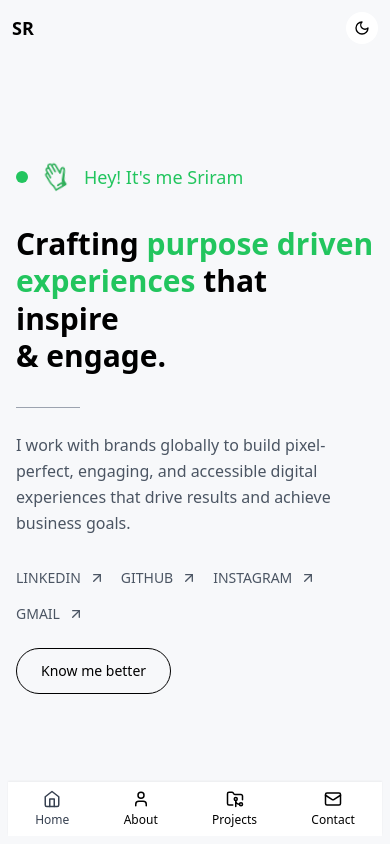
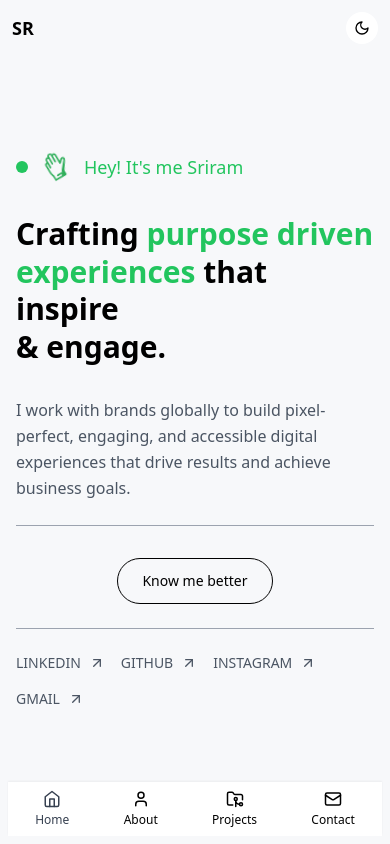
Before and after one commit to SriramB16/portfolio_bolt, a React (Vite) app: page / in a window 390 px wide. Shown: the top 844 px of the page. Built offline with nearby package versions, Linux system fonts and the light colour scheme; a web font is replaced by a local one.

Commit message:
Implement Responsive Flex Layout with Proper Order

```diff
--- a/src/pages/Home.jsx
+++ b/src/pages/Home.jsx
@@ -162,28 +162,47 @@ const Home = () => {
                   </div>
                 </ScrollReveal>
 
-                {/* Section 3: Flex Container - Border + Description (Equal Width using flex: 1) */}
+                {/* Section 3: Flex Container - Line + Description (Equal Width) */}
                 <ScrollReveal direction="up" delay={0.3}>
                   <div className="flex flex-col lg:flex-row mb-8 sm:mb-12 w-full">
-                    {/* Left: Empty Border Div - flex: 1 for equal width */}
-                    <div className="flex-1 flex items-start lg:pr-8 xl:pr-12">
-                      <div className="w-16 sm:w-20 md:w-24 lg:w-32 xl:w-40 h-px bg-gray-400 dark:bg-gray-600 lg:mt-2"></div>
+                    {/* Text - First on mobile, left on desktop */}
+                    <div className="flex-1 flex items-center order-1 lg:order-2 mb-6 lg:mb-0">
+                      <p className="text-gray-600 dark:text-gray-400 text-base sm:text-lg lg:text-xl leading-relaxed font-satoshi">
+                        I work with brands globally to build pixel-perfect, engaging, and accessible digital experiences that drive results and achieve business goals.
+                      </p>
                     </div>
 
-                    {/* Right: Description Text - flex: 1 for equal width */}
-                    <div className="flex-1 mt-6 lg:mt-0">
-                      <p className="text-gray-600 dark:text-gray-400 text-base sm:text-lg lg:text-xl leading-relaxed font-satoshi">
-                        I work with brands globally to build pixel-perfect, engaging, and accessible digital
-                        experiences that drive results and achieve business goals.
-                      </p>
+                    {/* Line - Second on mobile, right on desktop */}
+                    <div className="flex-1 flex justify-end items-center order-2 lg:order-1 lg:pr-8 xl:pr-12">
+                      <div className="w-full h-px bg-gray-400 dark:bg-gray-600"></div>
                     </div>
                   </div>
                 </ScrollReveal>
 
-                {/* Section 4: Flex Container - Social Links + Button */}
+                {/* Section 4: Flex Container - Button + Social Links */}
+                <ScrollReveal direction="up" delay={0.4}>
                   <div className="flex flex-col lg:flex-row lg:items-center lg:justify-between gap-6 lg:gap-8">
-                  {/* Left: Social Links with Hover Effects */}
-                  <ScrollReveal direction="up" delay={0.4}>
+                    {/* Button - First on mobile, right on desktop */}
+                    <div className="order-1 lg:order-2 flex justify-center lg:justify-end">
+                      <Link
+                        to="/about"
+                        className="group relative inline-block border border-black dark:border-white text-black dark:text-white px-6 sm:px-8 lg:px-10 py-3 sm:py-4 rounded-full font-medium overflow-hidden transition-all duration-300 text-sm sm:text-base lg:text-lg font-satoshi hover:shadow-lg hover:shadow-black/20 dark:hover:shadow-black/40"
+                        onClick={() => sessionStorage.setItem('internalNavigation', 'true')}
+                      >
+                        <span className="relative z-10 transition-colors duration-300 group-hover:text-white dark:group-hover:text-black">
+                          Know me better
+                        </span>
+                        <div className="absolute inset-0 bg-black dark:bg-white transform translate-y-full group-hover:translate-y-0 transition-transform duration-300 ease-out"></div>
+                      </Link>
+                    </div>
+
+                    {/* Separator Line - Only visible on mobile */}
+                    <div className="order-2 lg:hidden">
+                      <div className="w-full h-px bg-gray-400 dark:bg-gray-600"></div>
+                    </div>
+
+                    {/* Social Links - Third on mobile, left on desktop */}
+                    <div className="order-3 lg:order-1 flex justify-center lg:justify-start">
                       <div
                         className="flex flex-wrap gap-4 sm:gap-6 lg:gap-8 text-sm sm:text-base lg:text-lg font-satoshi"
                         onMouseLeave={() => setHoveredSocialLink(null)}
@@ -212,22 +231,9 @@ const Home = () => {
                           </a>
                         ))}
                       </div>
+                    </div>
+                  </div>
                 </ScrollReveal>
-
-                  {/* Right: Know me better button */}
-                  <ScrollReveal direction="up" delay={0.5}>
-                    <Link
-                      to="/about"
-                      className="group relative inline-block border border-black dark:border-white text-black dark:text-white px-6 sm:px-8 lg:px-10 py-3 sm:py-4 rounded-full font-medium overflow-hidden transition-all duration-300 text-sm sm:text-base lg:text-lg font-satoshi hover:shadow-lg hover:shadow-black/20 dark:hover:shadow-black/40"
-                      onClick={() => sessionStorage.setItem('internalNavigation', 'true')}
-                    >
-                      <span className="relative z-10 transition-colors duration-300 group-hover:text-white dark:group-hover:text-black">
-                        Know me better
-                      </span>
-                      <div className="absolute inset-0 bg-black dark:bg-white transform translate-y-full group-hover:translate-y-0 transition-transform duration-300 ease-out"></div>
-                    </Link>
-                  </ScrollReveal>
-                </div>
 
               </div>
             </section>
```
Lines whose indentation alone changed are shown as unchanged.
